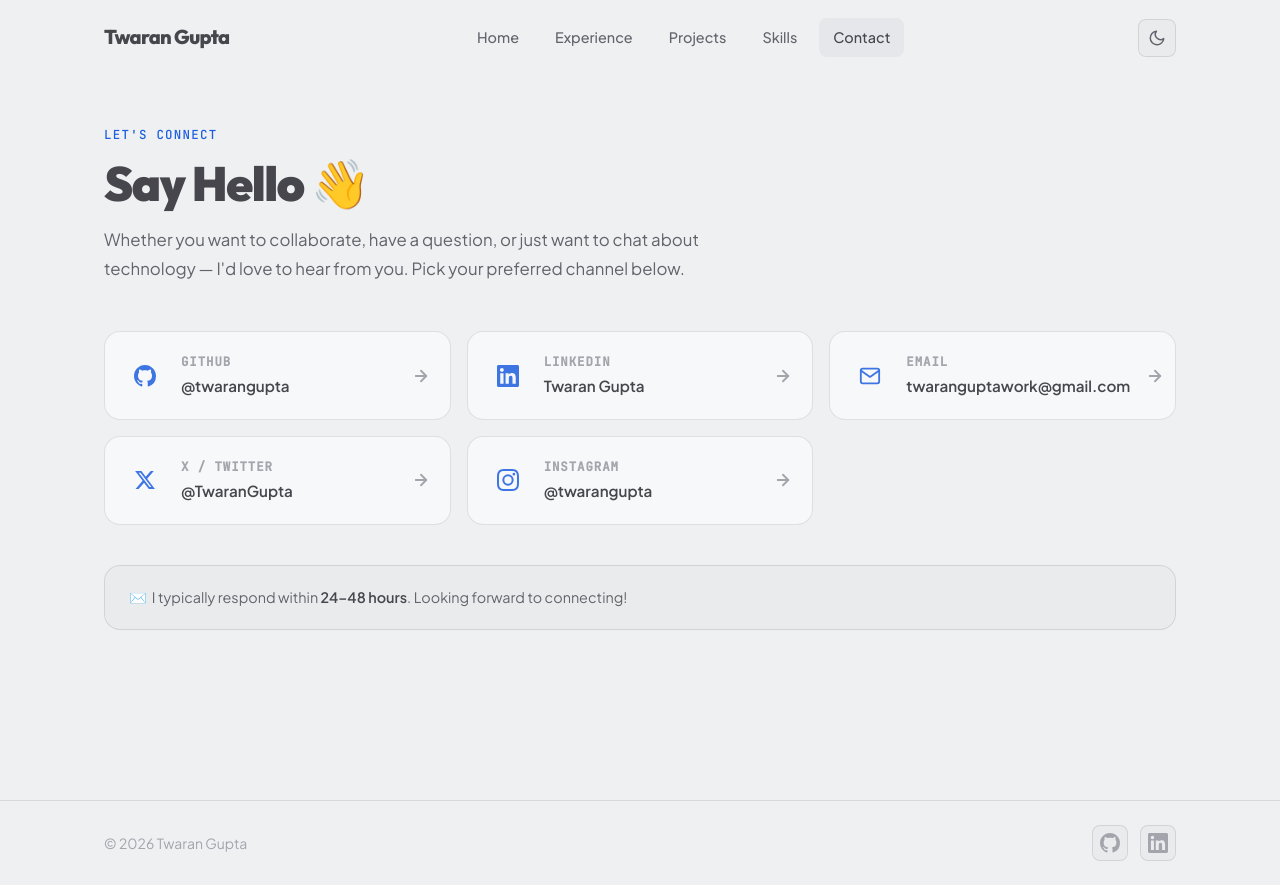
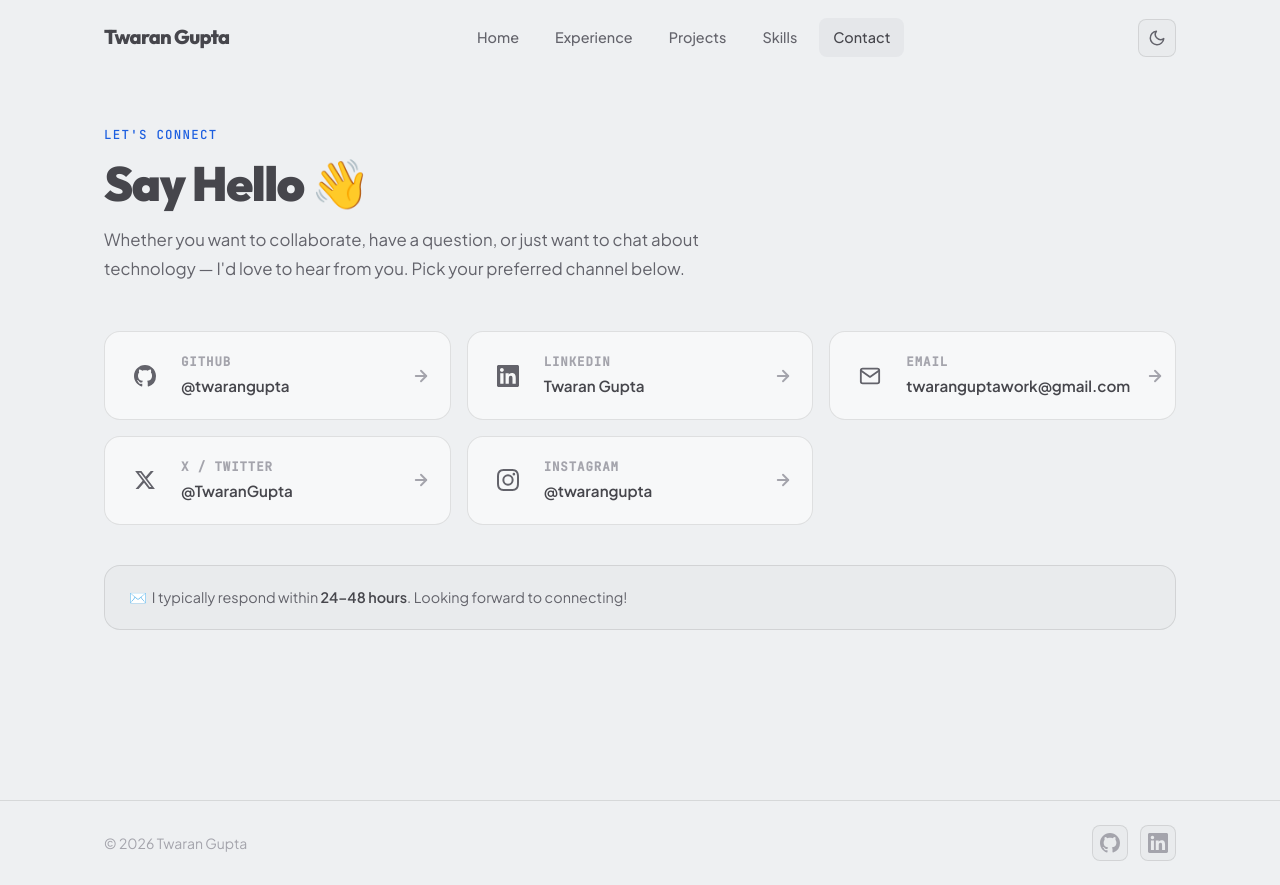
Before and after one commit to twarangupta/Portfolio, a React (Vite) app: page /contact in a window 1280 px wide. Built offline with nearby package versions, Linux system fonts and the light colour scheme.

Commit message:
Style contact page

```diff
--- a/src/pages/Contact.css
+++ b/src/pages/Contact.css
@@ -26,25 +26,10 @@
   animation: fadeInUp 0.5s ease both;
 }
 
-.contact-card::before {
-  content: '';
-  position: absolute;
-  inset: 0;
-  border-radius: inherit;
-  background: var(--accent-gradient);
-  opacity: 0;
-  transition: opacity var(--transition-base);
-  pointer-events: none;
-}
-
 .contact-card:hover {
   border-color: var(--border-hover);
   transform: translateY(-3px);
-  box-shadow: var(--shadow-card), var(--shadow-glow);
-}
-
-.contact-card:hover::before {
-  opacity: 0.04;
+  box-shadow: var(--shadow-card);
 }
 
 .contact-card:hover .contact-arrow {
@@ -58,14 +43,13 @@
   display: flex;
   align-items: center;
   justify-content: center;
-  color: var(--accent-primary);
+  color: var(--text-secondary);
   flex-shrink: 0;
   transition: all var(--transition-fast);
-  opacity: 0.85;
 }
 
 .contact-card:hover .contact-icon {
-  opacity: 1;
+  color: var(--accent-primary);
   transform: scale(1.1);
 }
 
```
